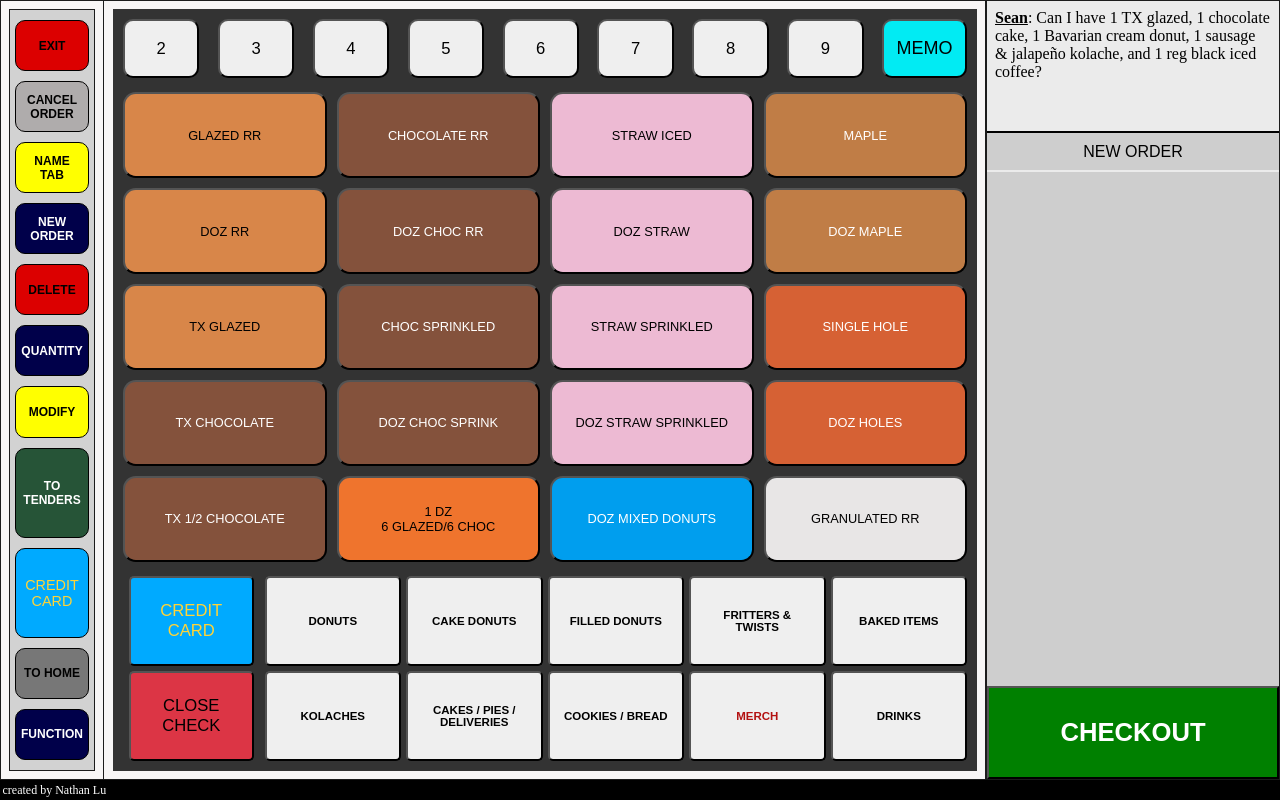
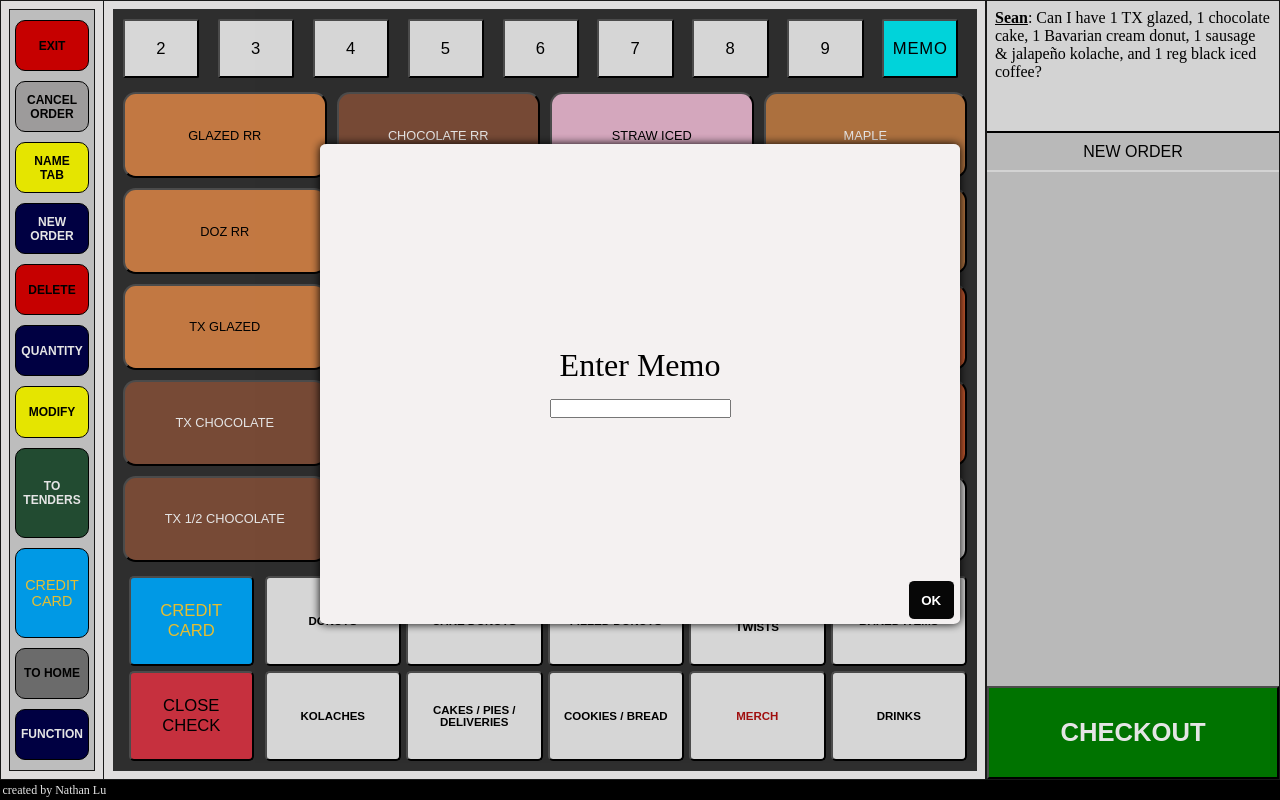
Before and after one commit to random-ant/RRDonuts-Employee-Trainer, a React (Vite) app: page / in a window 1280 px wide. Both pictures are taken after a click on the button "MEMO". Built offline with nearby package versions, Linux system fonts and the light colour scheme.

Commit message:
add modifications and memo

```diff
--- /dev/null
+++ b/src/components/MenuHeader/DrinksHeader.jsx
@@ -0,0 +1,27 @@
+import MemoButton from "./MemoButton";
+import useMods from "../../hooks/useMods";
+import "./menu-header.css";
+
+function DrinksHeader() {
+  const { addModification, removeModification, hasModification } = useMods();
+
+  return (
+    <div className="drink-menu-header">
+      <button className="header-button disabled-button">REGULAR</button>
+
+      <MemoButton />
+
+      <button
+        className={"header-button " + (hasModification("large") ? "active-header-button" : "")}
+        onClick={() => {
+          if (hasModification("large")) removeModification("large");
+          else addModification("large");
+        }}
+      >
+        LARGE
+      </button>
+    </div>
+  );
+}
+
+export default DrinksHeader;
--- /dev/null
+++ b/src/components/MenuHeader/MemoButton.jsx
@@ -0,0 +1,41 @@
+import { useState, useContext } from "react";
+import { CurrMenuPageContext, ModsContext } from "../../helpers/Context";
+import useMods from "../../hooks/useMods";
+import Popup from "../Popup/Popup";
+import "./menu-header.css";
+
+function MemoButton() {
+  const { mods } = useContext(ModsContext);
+  const { currMenuPage } = useContext(CurrMenuPageContext);
+  const { setMemo } = useMods();
+  const [isPopupOpen, setPopupOpen] = useState(false);
+
+  const handleInputChange = (event) => {
+    var value = event.target.value;
+    setMemo(value);
+  };
+
+  return (
+    <>
+      <button
+        className="header-button memo-button"
+        onClick={() => {
+          setPopupOpen(true);
+        }}
+        style={{
+          visibility: currMenuPage == 10 ? "hidden" : "visible",
+        }}
+      >
+        MEMO
+      </button>
+
+      <Popup isOpen={isPopupOpen} onClose={() => setPopupOpen(false)}>
+        <label>Enter Memo</label>
+        <br />
+        <input type="text" value={mods[mods.length - 1]} onChange={handleInputChange} />
+      </Popup>
+    </>
+  );
+}
+
+export default MemoButton;
--- /dev/null
+++ b/src/components/MenuHeader/MenuHeader.jsx
@@ -0,0 +1,12 @@
+import { useContext } from "react";
+import { CurrMenuPageContext } from "../../helpers/Context";
+import DrinksHeader from "./DrinksHeader";
+import QuantitySelectHeader from "./QuantitySelectHeader";
+
+export default function MenuHeader() {
+  const { currMenuPage } = useContext(CurrMenuPageContext);
+
+  if (currMenuPage >= 10) {
+    return <DrinksHeader />;
+  } else return <QuantitySelectHeader />;
+}
--- /dev/null
+++ b/src/components/MenuHeader/QuantityButton.jsx
@@ -0,0 +1,24 @@
+import { useContext } from "react";
+import { QuantityContext } from "../../helpers/Context";
+import "./menu-header.css";
+
+function QuantityButton({ count }) {
+  const { currItemQuantity, setCurrItemQuantity } = useContext(QuantityContext);
+
+  return (
+    <button
+      className={`header-button ${currItemQuantity == count ? "active-header-button" : ""}`}
+      onClick={() => {
+        if (currItemQuantity == count) {
+          setCurrItemQuantity(1);
+        } else {
+          setCurrItemQuantity(+count);
+        }
+      }}
+    >
+      {count}
+    </button>
+  );
+}
+
+export default QuantityButton;
--- /dev/null
+++ b/src/components/MenuHeader/QuantitySelectHeader.jsx
@@ -0,0 +1,21 @@
+import QuantityButton from "./QuantityButton";
+import MemoButton from "./MemoButton";
+import "./menu-header.css";
+
+function QuantitySelectHeader() {
+  return (
+    <div className="quantity-select-container">
+      <QuantityButton count={2} />
+      <QuantityButton count={3} />
+      <QuantityButton count={4} />
+      <QuantityButton count={5} />
+      <QuantityButton count={6} />
+      <QuantityButton count={7} />
+      <QuantityButton count={8} />
+      <QuantityButton count={9} />
+      <MemoButton />
+    </div>
+  );
+}
+
+export default QuantitySelectHeader;
--- /dev/null
+++ b/src/components/MenuHeader/menu-header.css
@@ -0,0 +1,35 @@
+/* QUANTITY HEADER */
+
+.quantity-select-container {
+  height: 100%;
+  display: grid;
+  grid-template-columns: repeat(9, 1fr); /* 9 equal columns */
+  gap: 10px;
+}
+
+.header-button {
+  border-radius: 3%;
+  font-size: 1.3vw;
+  letter-spacing: 0.05rem;
+  width: 90%;
+  height: 100%;
+  cursor: pointer;
+}
+
+.active-header-button {
+  filter: brightness(90%);
+  border-color: aqua;
+}
+
+/* DRINK HEADER */
+
+.drink-menu-header {
+  display: grid;
+  grid-template-columns: 1fr 25% 1fr;
+  gap: 1vw;
+}
+
+.memo-button {
+  cursor: pointer;
+  background-color: rgb(1, 235, 243);
+}
--- a/src/components/MenuPanel/MenuHeader.jsx
+++ /dev/null
@@ -1,66 +0,0 @@
-import { useContext } from "react";
-import { QuantityContext, CurrMenuPageContext } from "../../helpers/context";
-import "./menu.css";
-
-export default function MenuHeader() {
-  const { currMenuPage } = useContext(CurrMenuPageContext);
-
-  if (currMenuPage >= 10) {
-    return <DrinksHeader />;
-  } else return <QuantitySelectHeader />;
-}
-
-function DrinksHeader() {
-  const { currMenuPage } = useContext(CurrMenuPageContext);
-
-  return (
-    <div className="drink-menu-header">
-      <button className="menu-item">REGULAR</button>
-      <button
-        className="menu-item"
-        style={{
-          visibility: currMenuPage == 10 ? "hidden" : "visible",
-          backgroundColor: "blue",
-        }}
-      >
-        MEMO
-      </button>
-      <button className="menu-item">LARGE</button>
-    </div>
-  );
-}
-
-function QuantitySelectHeader() {
-  return (
-    <div className="quantity-select-container">
-      <QuantityButton count={2} />
-      <QuantityButton count={3} />
-      <QuantityButton count={4} />
-      <QuantityButton count={5} />
-      <QuantityButton count={6} />
-      <QuantityButton count={7} />
-      <QuantityButton count={8} />
-      <QuantityButton count={9} />
-      <button id="memo-button">MEMO</button>
-    </div>
-  );
-}
-
-function QuantityButton({ count }) {
-  const { currItemQuantity, setCurrItemQuantity } = useContext(QuantityContext);
-
-  return (
-    <button
-      className={`quantity-button ${currItemQuantity == count ? "active-header-button" : ""}`}
-      onClick={() => {
-        if (currItemQuantity == count) {
-          setCurrItemQuantity(1);
-        } else {
-          setCurrItemQuantity(+count);
-        }
-      }}
-    >
-      {count}
-    </button>
-  );
-}
--- a/src/components/MenuPanel/MenuPanel.jsx
+++ b/src/components/MenuPanel/MenuPanel.jsx
@@ -1,5 +1,5 @@
 import { useContext } from "react";
-import MenuHeader from "./MenuHeader";
+import MenuHeader from "../MenuHeader/MenuHeader";
 import {
   DonutPage,
   CakeDonutsPage,
--- a/src/components/MenuPanel/menu.css
+++ b/src/components/MenuPanel/menu.css
@@ -18,35 +18,6 @@
   background-color: #333;
 }
 
-/* QUANTITY HEADER */
-
-.quantity-select-container {
-  height: 100%;
-  display: grid;
-  grid-template-columns: repeat(9, 1fr); /* 9 equal columns */
-  gap: 10px;
-}
-
-.quantity-button {
-  border-radius: 10px;
-  font-size: 1.3vw;
-  width: 90%;
-  height: 100%;
-  cursor: pointer;
-}
-
-.active-header-button {
-  filter: brightness(90%);
-  border-color: aqua;
-}
-
-#memo-button {
-  border-radius: 10px;
-  font-size: 18px;
-  cursor: pointer;
-  background-color: rgb(1, 235, 243);
-}
-
 /* MENU STUFF */
 
 .menu-buttons-container {
@@ -59,12 +30,6 @@
 
 .menu-buttons-container > * {
   height: 100%;
-}
-
-.drink-menu-header {
-  display: grid;
-  grid-template-columns: 1fr 25% 1fr;
-  gap: 1vw;
 }
 
 /* MENU PAGE SELECTION */
--- a/src/components/OrderPanel/orders.css
+++ b/src/components/OrderPanel/orders.css
@@ -56,8 +56,14 @@
 }
 
 .order-modifications {
-  padding-left: 30px;
+  margin-left: 3.5vw;
+  text-transform: uppercase;
+  font-size: 0.9vw;
   color: rgb(0, 51, 255);
+}
+
+.order-modifications > * {
+  margin-top: 0.8vh;
 }
 
 .checkout-button {
--- /dev/null
+++ b/src/hooks/useMods.jsx
@@ -0,0 +1,66 @@
+import { useContext } from "react";
+import { ModsContext } from "../helpers/Context";
+
+export default function useMods() {
+  const { mods, setMods } = useContext(ModsContext);
+
+  const addModification = (mod) => {
+    if (hasModification(mod)) {
+      // If the modification already exists, do nothing
+      return;
+    }
+
+    // Otherwise, add the modification to the list in the 2nd to last position
+    const newMods = [...mods];
+    newMods.splice(newMods.length - 1, 0, mod);
+    setMods(newMods);
+    console.log("MODS", mods);
+  };
+
+  const removeModification = (mod) => {
+    if (!hasModification(mod)) {
+      // If the modification doesn't exist, do nothing
+      return;
+    }
+
+    // Remove the modification from the list
+    const newMods = mods.filter((m) => m.id !== mod.id);
+    setMods(newMods);
+  };
+
+  const clearModsAndMemo = () => {
+    setMods([""]); // Reset mods and memo
+  };
+
+  const getModifications = () => {
+    return mods; // Exclude the last item (memo)
+  };
+
+  const getMemo = () => {
+    return mods[mods.length - 1];
+  };
+
+  const setMemo = (newMemo) => {
+    // change last index of mods
+    setMods((prevMods) => {
+      return prevMods.map((item, index) => {
+        if (index == prevMods.length - 1) return newMemo;
+        return item;
+      });
+    });
+  };
+
+  const hasModification = (mod) => {
+    return mods.some((m) => m === mod);
+  };
+
+  return {
+    addModification,
+    removeModification,
+    hasModification,
+    getModifications,
+    getMemo,
+    setMemo,
+    clearModsAndMemo,
+  };
+}
--- a/src/hooks/useOrder.jsx
+++ b/src/hooks/useOrder.jsx
@@ -1,13 +1,15 @@
 import { useContext } from "react";
-import { OrderContext, QuantityContext } from "../helpers/context";
+import { OrderContext, QuantityContext } from "../helpers/Context";
+import useMods from "./useMods";
 import getItem from "../helpers/menuItems";
 
 export class OItem {
-  constructor(id, name, quantity, price, memo = "") {
+  constructor(id, name, quantity, price, mods = [], memo = "") {
     this.id = id;
     this.name = name;
     this.quantity = quantity;
     this.price = price;
+    this.mods = mods;
     this.memo = memo;
   }
 }
@@ -15,12 +17,25 @@ export class OItem {
 export default function useOrder() {
   const { userOrder, setUserOrder } = useContext(OrderContext);
   const { currItemQuantity, setCurrItemQuantity } = useContext(QuantityContext);
+  const { getModifications, getMemo, clearModsAndMemo } = useMods();
 
   const addToCart = (itemID, quantityMultiplier = 1) => {
     const item = getItem(itemID);
     const amountToAdd = quantityMultiplier * currItemQuantity;
-    const itemObj = new OItem(itemID, item.display_name, amountToAdd, item.price);
 
+    const itemObj = new OItem(
+      itemID,
+      item.display_name,
+      amountToAdd,
+      item.price,
+      getModifications(),
+      getMemo()
+    );
+
+    // remove the current stored modifcations and memo
+    clearModsAndMemo();
+
+    // check if item already exists in userOrder
     let orderContainsItem = false;
     for (let i = 0; i < userOrder.length; i++) {
       if (userOrder[i].name === item.display_name) {
@@ -29,8 +44,8 @@ export default function useOrder() {
       }
     }
 
+    // if item already exists in userOrder, update existing quantity
     if (orderContainsItem) {
-      // if item already exists in userOrder, update existing quantity
       setUserOrder(
         userOrder.map((orderItem) => {
           if (orderItem.name === item.display_name)
```
